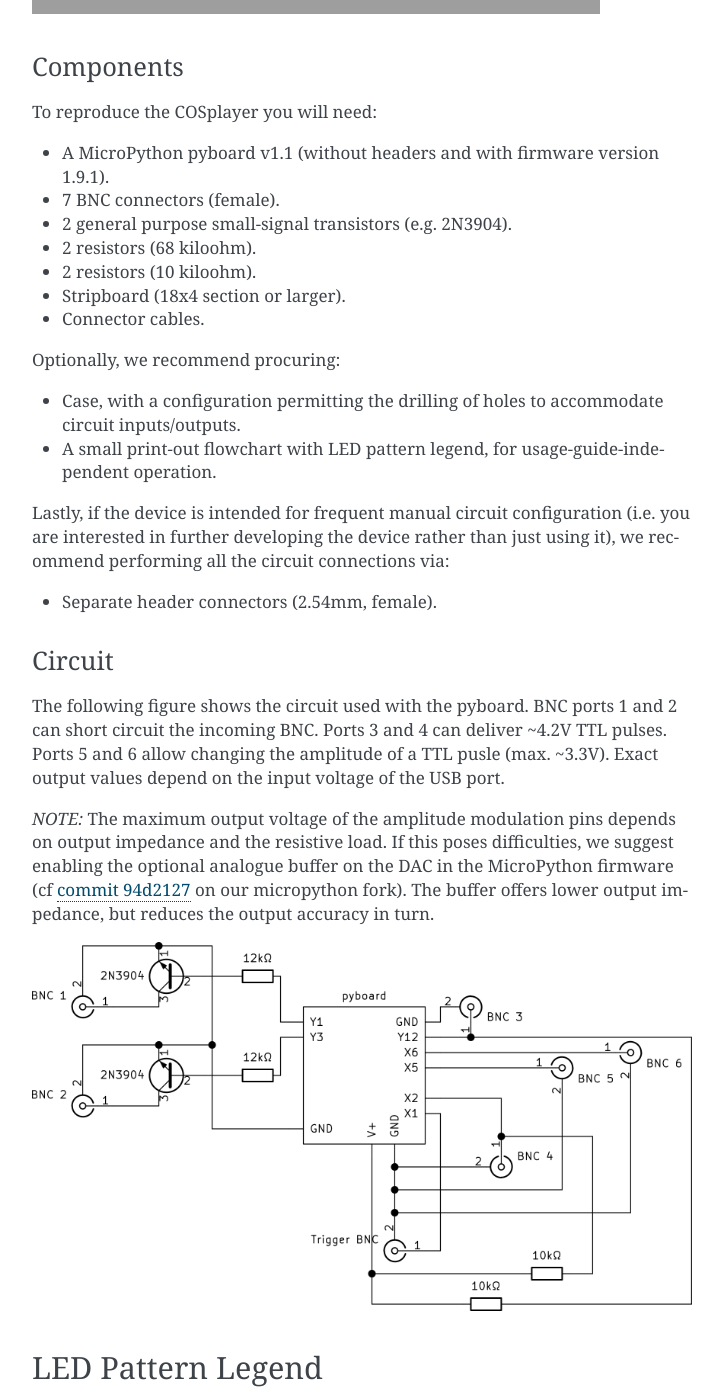
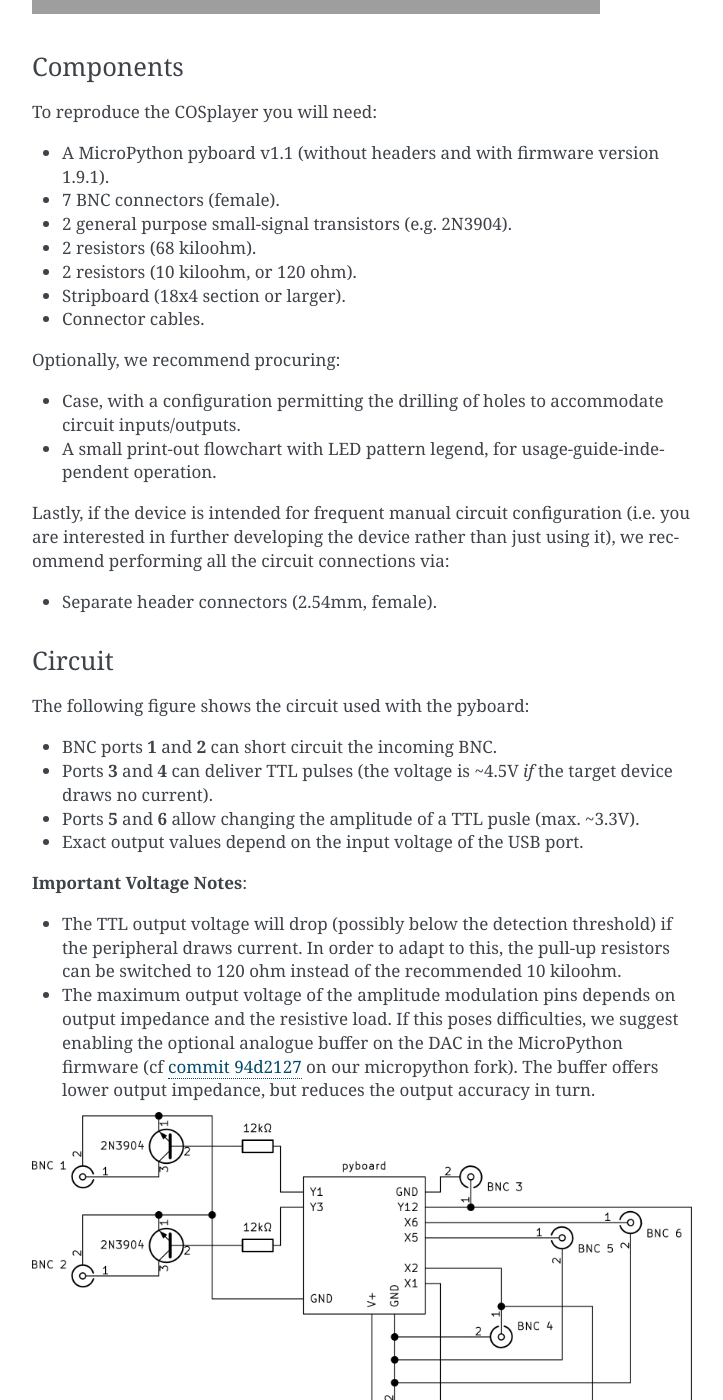
Before and after one commit to IBT-FMI/COSplay, a Sphinx documentation site: the page built from documentation/pyboard.rst, in a window 1280 px wide and 1400 px high, scrolled down 923 px. Shown: the whole window, without its empty margins (388-1111 px from the left). Built offline with Sphinx 7.4.7, drawn with Linux system fonts in a browser that asks for light colours; formulas are drawn with MathJax 3; grey boxes are pictures that could not be loaded.

Commit message:
Instructions for low voltage on TTL

```diff
--- a/documentation/pyboard.rst
+++ b/documentation/pyboard.rst
@@ -35,7 +35,7 @@ To reproduce the COSplayer you will need:
 * 7 BNC connectors (female).
 * 2 general purpose small-signal transistors (e.g. 2N3904).
 * 2 resistors (68 kiloohm).
-* 2 resistors (10 kiloohm).
+* 2 resistors (10 kiloohm, or 120 ohm).
 * Stripboard (18x4 section or larger).
 * Connector cables.
 
@@ -51,15 +51,20 @@ Lastly, if the device is intended for frequent manual circuit configuration (i.e
 Circuit
 -------
 
-The following figure shows the circuit used with the pyboard.
-BNC ports 1 and 2 can short circuit the incoming BNC.
-Ports 3 and 4 can deliver ~4.2V TTL pulses.
-Ports 5 and 6 allow changing the amplitude of a TTL pusle (max. ~3.3V).
-Exact output values depend on the input voltage of the USB port.
+The following figure shows the circuit used with the pyboard:
 
-*NOTE:* The maximum output voltage of the amplitude modulation pins depends on output impedance and the resistive load.
-If this poses difficulties, we suggest enabling the optional analogue buffer on the DAC in the MicroPython firmware (cf `commit 94d2127 <https://github.com/IBT-FMI/micropython/commit/94d21272e2f3f0d4d33c4b80c9a7b8e3816452ee>`_ on our micropython fork).
-The buffer offers lower output impedance, but reduces the output accuracy in turn.
+* BNC ports **1** and **2** can short circuit the incoming BNC.
+* Ports **3** and **4** can deliver TTL pulses (the voltage is ~4.5V *if* the target device draws no current).
+* Ports **5** and **6** allow changing the amplitude of a TTL pusle (max. ~3.3V).
+* Exact output values depend on the input voltage of the USB port.
+
+**Important Voltage Notes**:
+
+* The TTL output voltage will drop (possibly below the detection threshold) if the peripheral draws current.
+  In order to adapt to this, the pull-up resistors can be switched to 120 ohm instead of the recommended 10 kiloohm.
+* The maximum output voltage of the amplitude modulation pins depends on output impedance and the resistive load.
+  If this poses difficulties, we suggest enabling the optional analogue buffer on the DAC in the MicroPython firmware (cf `commit 94d2127 <https://github.com/IBT-FMI/micropython/commit/94d21272e2f3f0d4d33c4b80c9a7b8e3816452ee>`_ on our micropython fork).
+  The buffer offers lower output impedance, but reduces the output accuracy in turn.
 
 .. image:: circuit.png
 
```
